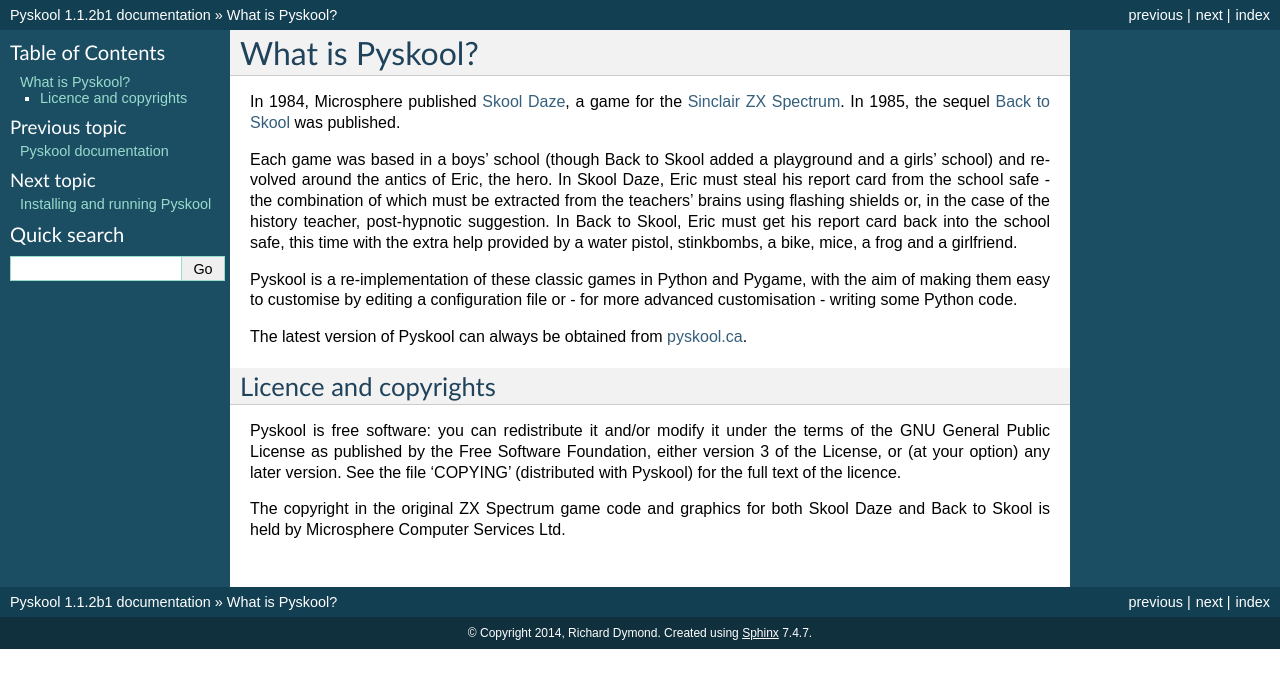
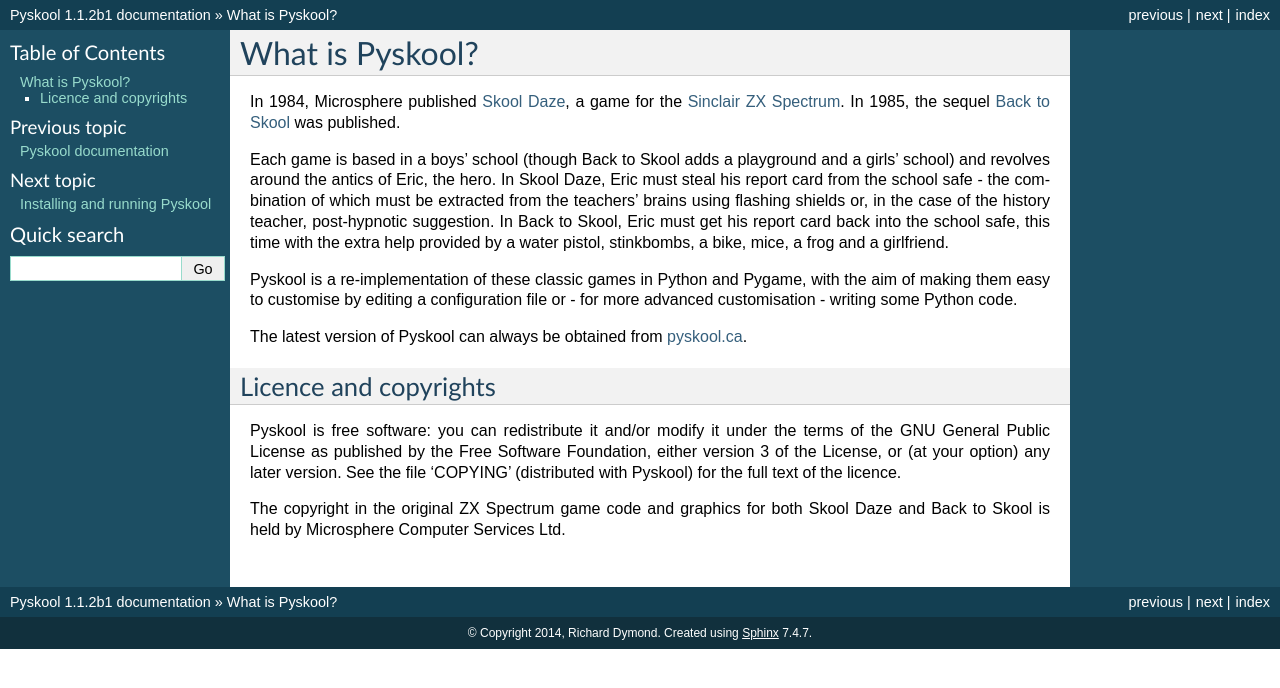
Before and after one commit to skoolkid/pyskool, a Sphinx documentation site: the page built from sphinx/source/whatis.rst, in a window 1280 px wide. Shown: the top 688 px of the page. Built offline with Sphinx 7.4.7, drawn with Linux system fonts in a browser that asks for light colours.

Commit message:
Update the description of the original games

```diff
--- a/setup.py
+++ b/setup.py
@@ -12,8 +12,8 @@
 In 1984, Microsphere published `Skool Daze`_, a game for the
 `Sinclair ZX Spectrum`_. In 1985, the sequel `Back to Skool`_ was published.
 
-Each game was based in a boys' school (though Back to Skool added a playground
-and a girls' school) and revolved around the antics of Eric, the hero. In Skool
+Each game is based in a boys' school (though Back to Skool adds a playground
+and a girls' school) and revolves around the antics of Eric, the hero. In Skool
 Daze, Eric must steal his report card from the school safe - the combination of
 which must be extracted from the teachers' brains using flashing shields or, in
 the case of the history teacher, post-hypnotic suggestion. In Back to Skool,
--- a/sphinx/source/whatis.rst
+++ b/sphinx/source/whatis.rst
@@ -3,8 +3,8 @@
 In 1984, Microsphere published `Skool Daze`_, a game for the
 `Sinclair ZX Spectrum`_. In 1985, the sequel `Back to Skool`_ was published.
 
-Each game was based in a boys' school (though Back to Skool added a playground
-and a girls' school) and revolved around the antics of Eric, the hero. In Skool
+Each game is based in a boys' school (though Back to Skool adds a playground
+and a girls' school) and revolves around the antics of Eric, the hero. In Skool
 Daze, Eric must steal his report card from the school safe - the combination of
 which must be extracted from the teachers' brains using flashing shields or, in
 the case of the history teacher, post-hypnotic suggestion. In Back to Skool,
```
